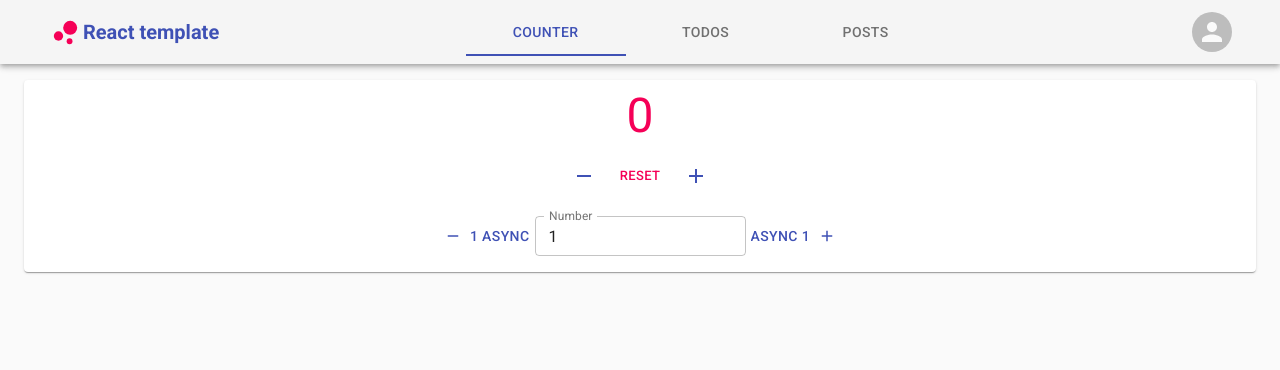
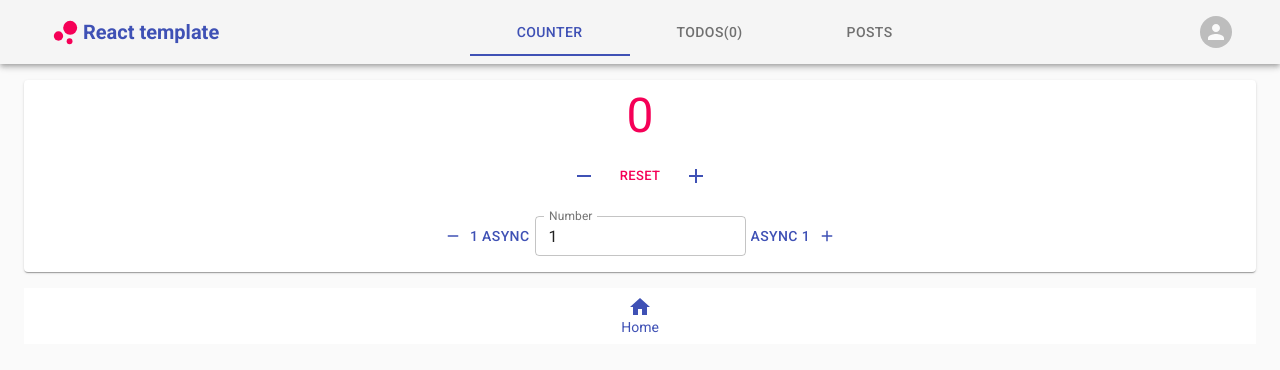
Before and after one commit to mrbi9x/react-template-2020, a React (Create React App) app: page / in a window 1280 px wide. Shown: the top 370 px of the page. Built offline with nearby package versions, Linux system fonts and the light colour scheme.

Commit message:
todo refactor bottom navigation bar

```diff
--- a/src/App.js
+++ b/src/App.js
@@ -10,6 +10,7 @@ import Header from "./components/Header";
 import theme from "./configs/theme";
 import Counter from "./pages/counter/Counter";
 import Todos from "./pages/todos/Todos";
+import BottomNavigatorBar from "./components/BottomNavigatorBar";
 
 function App() {
   return (
@@ -36,6 +37,7 @@ function App() {
               </Switch>
             </Paper>
           </Box>
+          <BottomNavigatorBar />
         </Container>
       </Router>
     </ThemeProvider>
--- /dev/null
+++ b/src/components/BottomNavigatorBar.js
@@ -0,0 +1,19 @@
+import {
+  BottomNavigation,
+  BottomNavigationAction,
+  makeStyles,
+} from "@material-ui/core";
+import { Home } from "@material-ui/icons";
+import React from "react";
+
+const useStyles = makeStyles((theme) => ({}));
+
+const BottomNavigatorBar = () => {
+  return (
+    <BottomNavigation value={1} onChange={(event, value) => console.log(value)}>
+      <BottomNavigationAction label="Home" value={1} icon={<Home />} />
+    </BottomNavigation>
+  );
+};
+
+export default BottomNavigatorBar;
--- a/src/components/Header.js
+++ b/src/components/Header.js
@@ -7,13 +7,15 @@ import {
   Grid,
   Container,
   Avatar,
+  Badge,
   makeStyles,
 } from "@material-ui/core";
 import { BubbleChart } from "@material-ui/icons";
 import React, { useState } from "react";
+import { useSelector } from "react-redux";
 import { NavLink, useHistory } from "react-router-dom";
 
-const useStyles = makeStyles({
+const useStyles = makeStyles((theme) => ({
   brandHeader: {
     display: "flex",
     alignItems: "center",
@@ -22,10 +24,16 @@ const useStyles = makeStyles({
       letterSpacing: 0,
     },
   },
-});
+  smallAvatar: {
+    width: theme.spacing(4),
+    height: theme.spacing(4),
+  },
+}));
 
 function Header() {
   const [activeTabNav, setActiveTabNav] = useState("counter");
+  const notifyCount = useSelector((state) => state.counter.count);
+  const todosCount = useSelector((state) => state.todos.length);
   const classes = useStyles();
   const history = useHistory();
 
@@ -62,10 +70,16 @@ function Header() {
               centered
             >
               <Tab label="Counter" value="counter" disableRipple />
-              <Tab label="Todos" value="todos" disableRipple />
+              <Tab label={`todos(${todosCount})`} value="todos" disableRipple />
               <Tab label="Posts" value="posts" disableRipple />
             </Tabs>
-            <Avatar />
+            <Badge
+              badgeContent={notifyCount}
+              color="error"
+              invisible={notifyCount < 1}
+            >
+              <Avatar className={classes.smallAvatar} />
+            </Badge>
           </Grid>
         </Toolbar>
       </Container>
```
